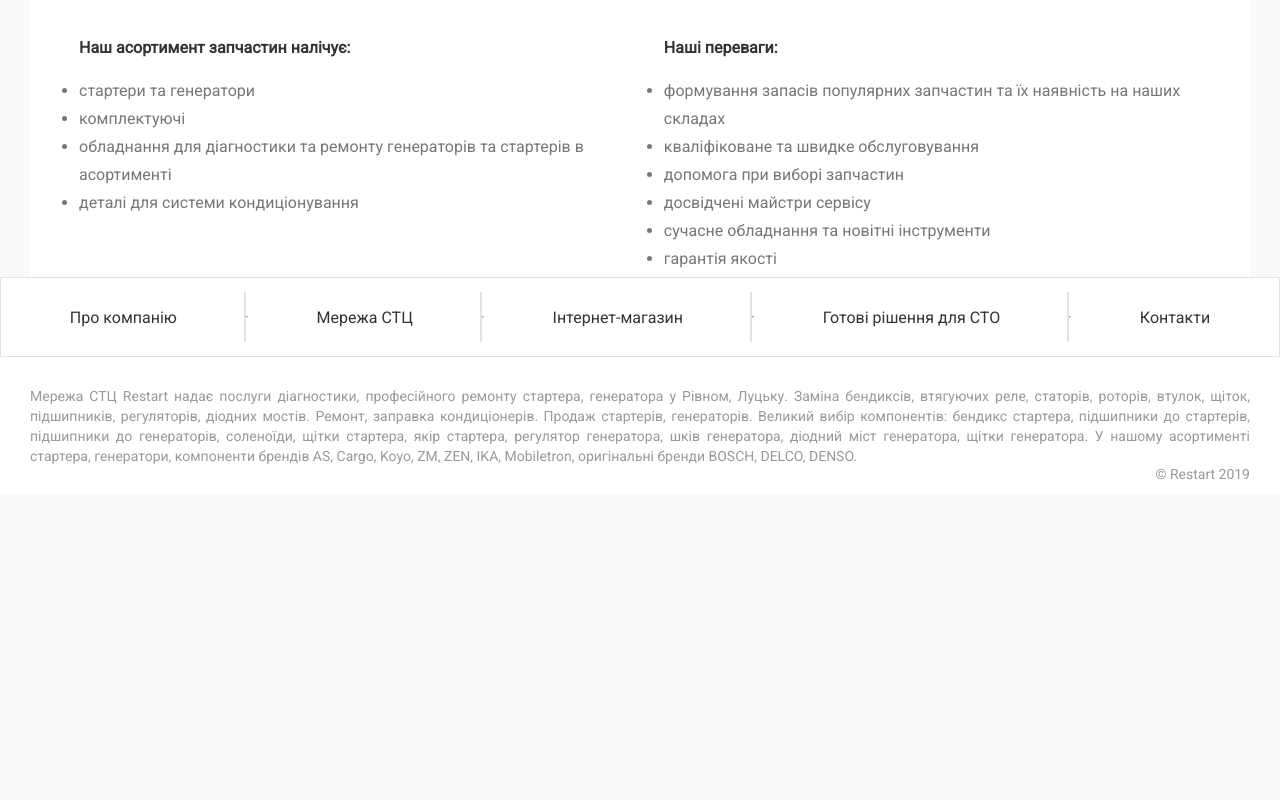
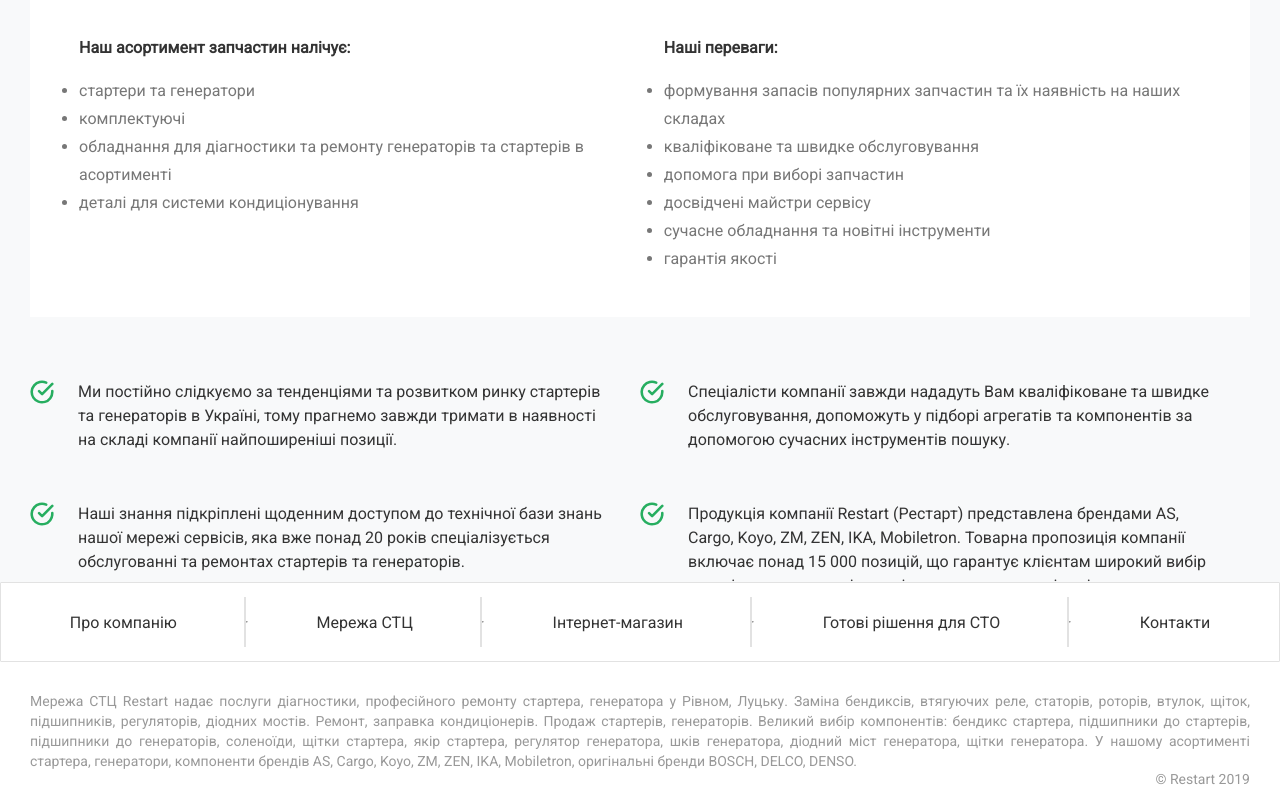
Before and after one commit to Promart1/restart_web, a website: page src/about.html in a window 1280 px wide. Shown: the part 1517-2317 px from the top of the page. Before the commit the page ends 2012 px from the top, so only its background shows below. Drawn offline with nearby package versions, Linux system fonts and the light colour scheme; files that its build step writes are made by us from their sources; files whose address does not match are found by name.

Commit message:
add features section

```diff
--- a/gulp/version.json
+++ b/gulp/version.json
@@ -1,3 +1,3 @@
 {
-    "main": "20240227142819"
+    "main": "20240227173502"
 }
--- a/src/about.html
+++ b/src/about.html
@@ -136,6 +136,55 @@
           </div>
         </div>
       </section>
+
+      <!--------------- features_section ---------------------------->
+
+      <section class="features">
+        <div class="container">
+          <div class="features__inner">
+            <ul class="features__list">
+              <li class="features__item">
+                <img src="@img/icons/tip.svg" alt="tip" width="24" height="24"/>
+                <p class="features__text">
+                  Ми постійно слідкуємо за тенденціями та розвитком ринку
+                  стартерів та генераторів в Україні, тому прагнемо завжди
+                  тримати в наявності на складі компанії найпоширеніші позиції.
+                </p>
+              </li>
+
+              <li class="features__item">
+                <img src="@img/icons/tip.svg" alt="tip" width="24" height="24"/>
+                <p class="features__text">
+                  Спеціалісти компанії завжди нададуть Вам кваліфіковане та
+                  швидке обслуговування, допоможуть у підборі агрегатів та
+                  компонентів за допомогою сучасних інструментів пошуку.
+                </p>
+              </li>
+
+              <li class="features__item">
+                <img src="@img/icons/tip.svg" alt="tip" width="24" height="24"/>
+                <p class="features__text">
+                  Наші знання підкріплені щоденним доступом до технічної бази
+                  знань нашої мережі сервісів, яка вже понад 20 років
+                  спеціалізується обслугованні та ремонтах стартерів та
+                  генераторів.
+                </p>
+              </li>
+
+              <li class="features__item">
+                <img src="@img/icons/tip.svg" alt="tip" width="24" height="24"/>
+                <p class="features__text">
+                  Продукція компанії Restart (Рестарт) представлена брендами AS,
+                  Cargo, Koyo, ZM, ZEN, IKA, Mobiletron. Товарна пропозиція
+                  компанії включає понад 15 000 позицій, що гарантує клієнтам
+                  широкий вибір товарів, починаючи від оригінальних запчастин і
+                  закінчуючи замінниками за конкурентними цінами.
+                </p>
+              </li>
+            </ul>
+          </div>
+        </div>
+      </section>
     </main>
     @@include('html/footer.html',{})
     <script src="js/app.min.js"></script>
--- a/src/scss/style.scss
+++ b/src/scss/style.scss
@@ -1018,3 +1018,62 @@ body {
     }
   }
 }
+
+.features {
+  &__inner {
+    margin-top: 63px;
+
+    @include respond-to($tablet) {
+      margin-top: 50px;
+    }
+
+        @include respond-to($mobile) {
+         margin-top: 58px;
+        }
+  }
+
+  &__list {
+    display: grid;
+    grid-template-columns: repeat(2, 1fr);
+    gap: 50px 0;
+
+    @include respond-to($tablet) {
+      gap: 30px 0;
+    }
+
+    @include respond-to($s-tablet) {
+      grid-template-columns: repeat(1, 1fr);
+      gap: 45px 0;
+    }
+  }
+
+  &__item {
+    display: flex;
+    align-items: start;
+
+    @include respond-to($mobile) {
+       display: block;
+      }
+  }
+
+  &__text {
+    max-width: 532px;
+    font-size: 16px;
+    line-height: 24px;
+    margin-left: 24px;
+
+    @include respond-to($tablet) {
+      margin-left: 14px;
+      max-width: 295px;
+    }
+
+        @include respond-to($s-tablet) {
+          max-width: 500px;
+        }
+
+                @include respond-to($mobile) {
+                  margin-left: 0;
+                  margin-top: 8px;
+                }
+  }
+}
```
Also changed, not shown: src/img/icons/tip.svg (added).
